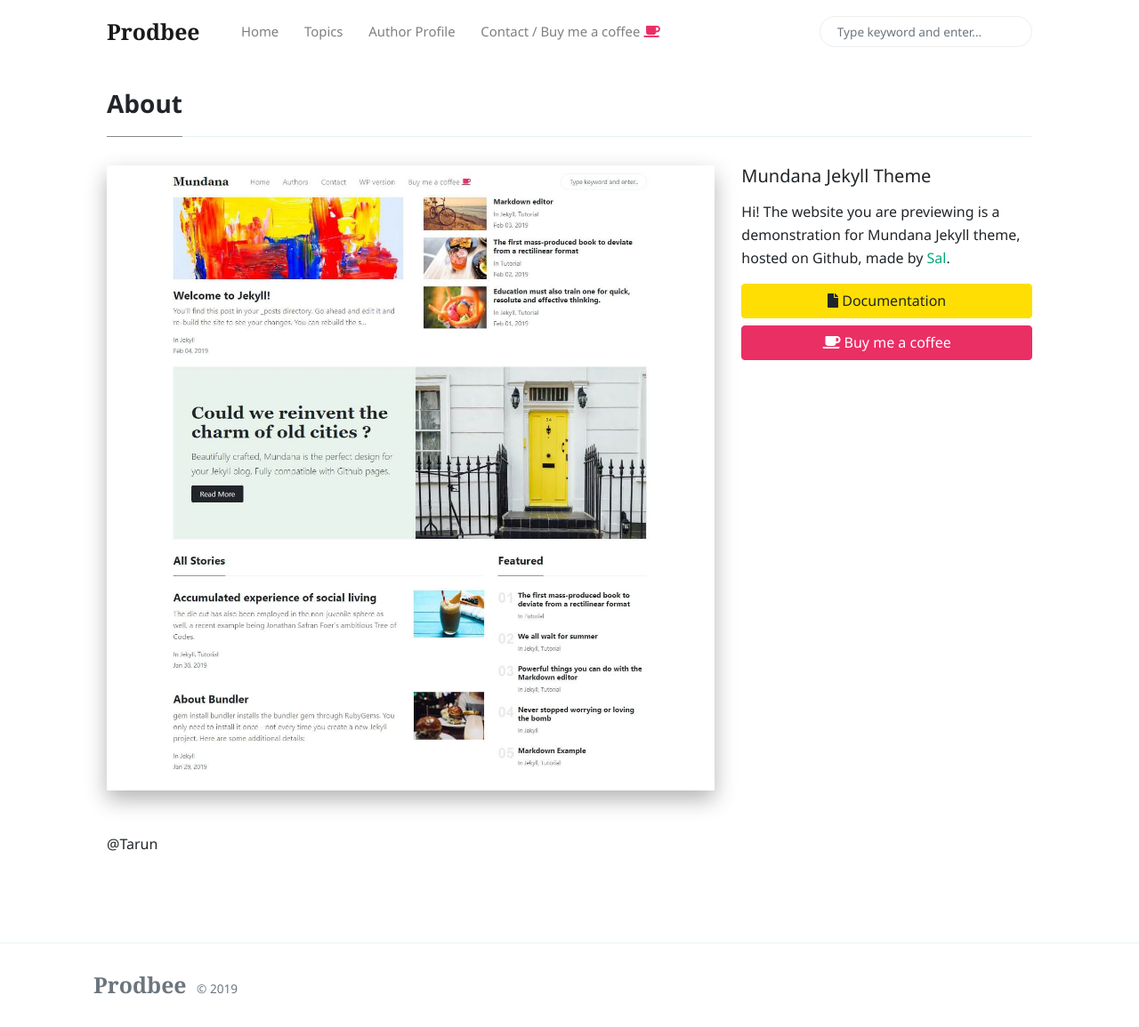
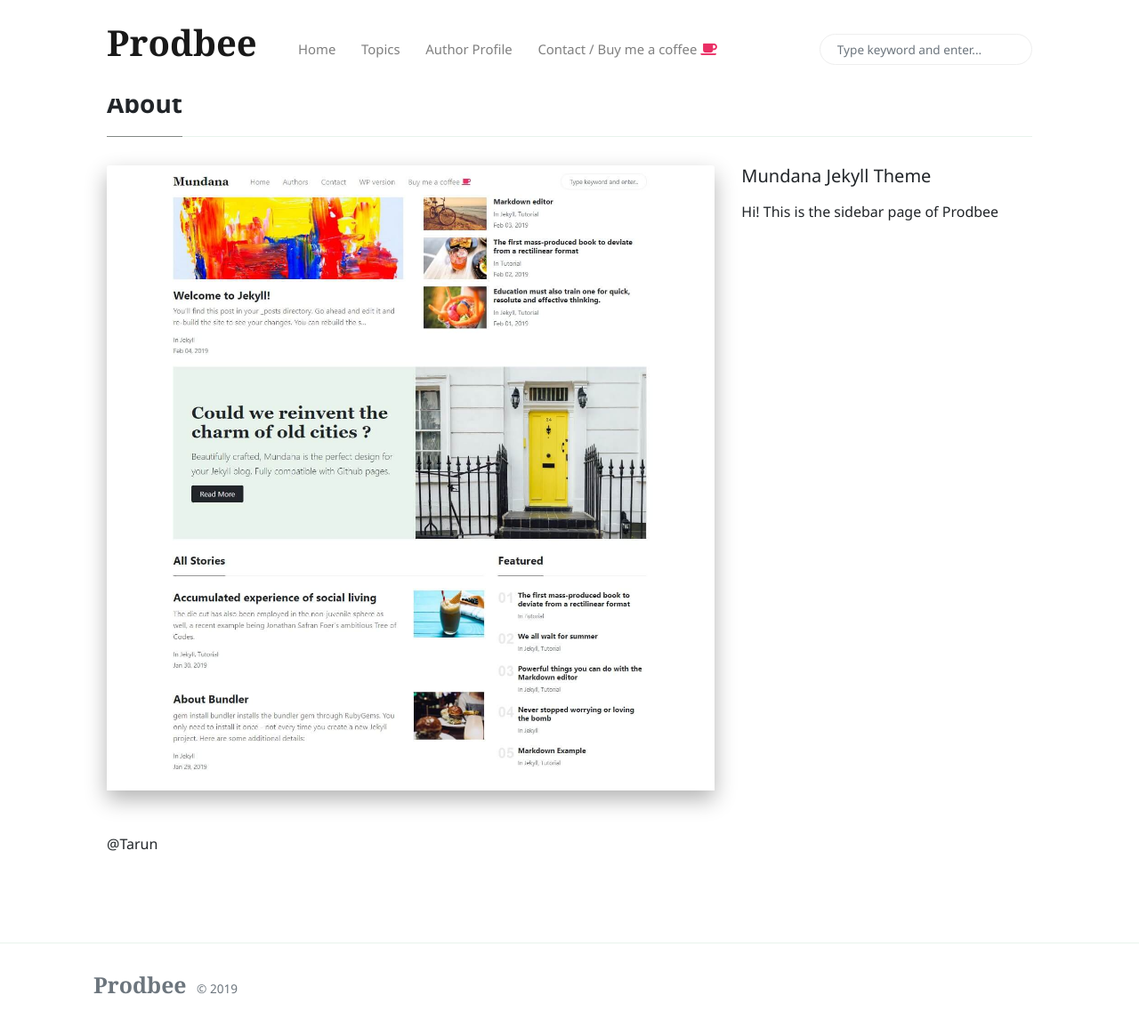
Before and after one commit to p13tarunkk/p13tarunkk.github.io, a Jekyll site: the page built from _pages/about.md, in a window 1280 px wide and 1155 px high. Shown: the whole window at 89% size. Built offline with Jekyll 4.4.1, drawn with Linux system fonts in a browser that asks for light colours; nearby versions of some CDN libraries; comment, search, counter and statistics services are not loaded.

Commit message:
logo changes text inc

```diff
--- a/_config.yml
+++ b/_config.yml
@@ -1,6 +1,6 @@
 # Site
 name: 'Prodbee'
-description: 'Experience the Beehive of product management information!'
+description: 'The beehive of product management!'
 logo: 'assets/images/logo.png'
 favicon: 'assets/images/favicon.ico'
 baseurl: ''
--- a/_includes/sidebar.html
+++ b/_includes/sidebar.html
@@ -1,7 +1,8 @@
 <h5 class="mb-3">Mundana Jekyll Theme</h5>
 
-<p>Hi! The website you are previewing is a demonstration for Mundana Jekyll theme, hosted on Github, made by <a href="https://www.wowthemes.net/donate/">Sal</a>.</p>
+<p>Hi! This is the sidebar page of Prodbee</p>
+<!-- removed to customize prodbee
+<a target="_blank" href="https://ww.wowthemes.net/mundana-jekyll-theme/" class="btn btn-warning d-block mb-2"><i class="fa fa-file"></i> Documentation</a>
 
-<a target="_blank" href="https://www.wowthemes.net/mundana-jekyll-theme/" class="btn btn-warning d-block mb-2"><i class="fa fa-file"></i> Documentation</a>
-
-<a target="_blank" class="btn btn-danger d-block" href="https://www.wowthemes.net/donate/"><i class="fa fa-coffee"></i> Buy me a coffee</a>
+<a target="_blank" class="btn btn-danger d-block" href="https://ww.wowthemes.net/donate/"><i class="fa fa-coffee"></i> Buy me a coffee</a>
+-->
--- a/_layouts/default.html
+++ b/_layouts/default.html
@@ -38,7 +38,7 @@
     <!-- Navbar -->
     <nav id="MagicMenu" class="topnav navbar navbar-expand-lg navbar-light bg-white fixed-top">
     <div class="container">
-        <a class="navbar-brand" href="{{ site.baseurl }}/index.html"><strong>{{site.name}}</strong></a>
+        <a class="navbar-brand" href="{{ site.baseurl }}/index.html"><strong><p style="font-size:40px;">{{site.name}}</strong></p></a>
         <button class="navbar-toggler collapsed" type="button" data-toggle="collapse" data-target="#navbarColor02" aria-controls="navbarColor02" aria-expanded="false" aria-label="Toggle navigation">
         <span class="navbar-toggler-icon"></span>
         </button>
```
Also changed, not shown: 1 other file.
